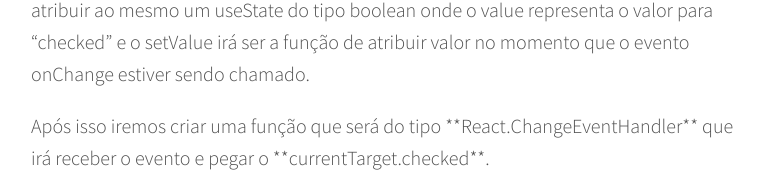
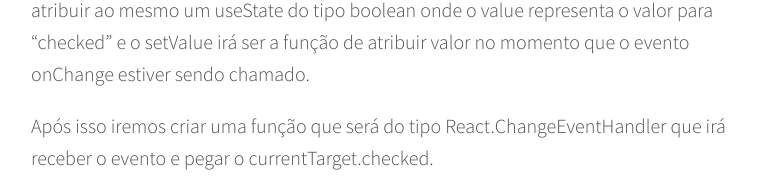
Before and after one commit to paulodutra/paulodutra.github.io, a Jekyll site: the page built from _posts/2023-08-18-2-formas-de-lidar-com-eventos-do-tipo-onChange-com-input-do-tipo-checkbox-no-react-typescript.md, in a window 1280 px wide. Shown: the part 602-794 px from the top of the page, without its empty margins (249-1026 px from the left). Built offline with Jekyll 4.4.1, drawn with Linux system fonts in a browser that asks for light colours; comment, search, counter and statistics services are not loaded; grey boxes are pictures that could not be loaded.

```diff
--- a/_posts/2023-08-18-2-formas-de-lidar-com-eventos-do-tipo-onChange-com-input-do-tipo-checkbox-no-react-typescript.md
+++ b/_posts/2023-08-18-2-formas-de-lidar-com-eventos-do-tipo-onChange-com-input-do-tipo-checkbox-no-react-typescript.md
@@ -10,7 +10,7 @@ Fala pessoal, neste post irei mostrar duas formas de lidar com eventos do tipo o
 
 Basicamente iremos definir um componente para o input do tipo checkbox, onde iremos atribuir ao mesmo um useState do tipo boolean onde o value representa o valor para “checked”  e o setValue irá ser a função de atribuir valor no momento que o evento onChange estiver sendo chamado.
 
-Após isso iremos criar uma função que será do tipo **React.ChangeEventHandler<HTMLInputElement>** que irá receber o evento e pegar o **currentTarget.checked**.
+Após isso iremos criar uma função que será do tipo React.ChangeEventHandler<HTMLInputElement> que irá receber o evento e pegar o currentTarget.checked.
 
 
 {% gist bfe3339881afcec2e5cb51f5f3f6c78c %}
```
